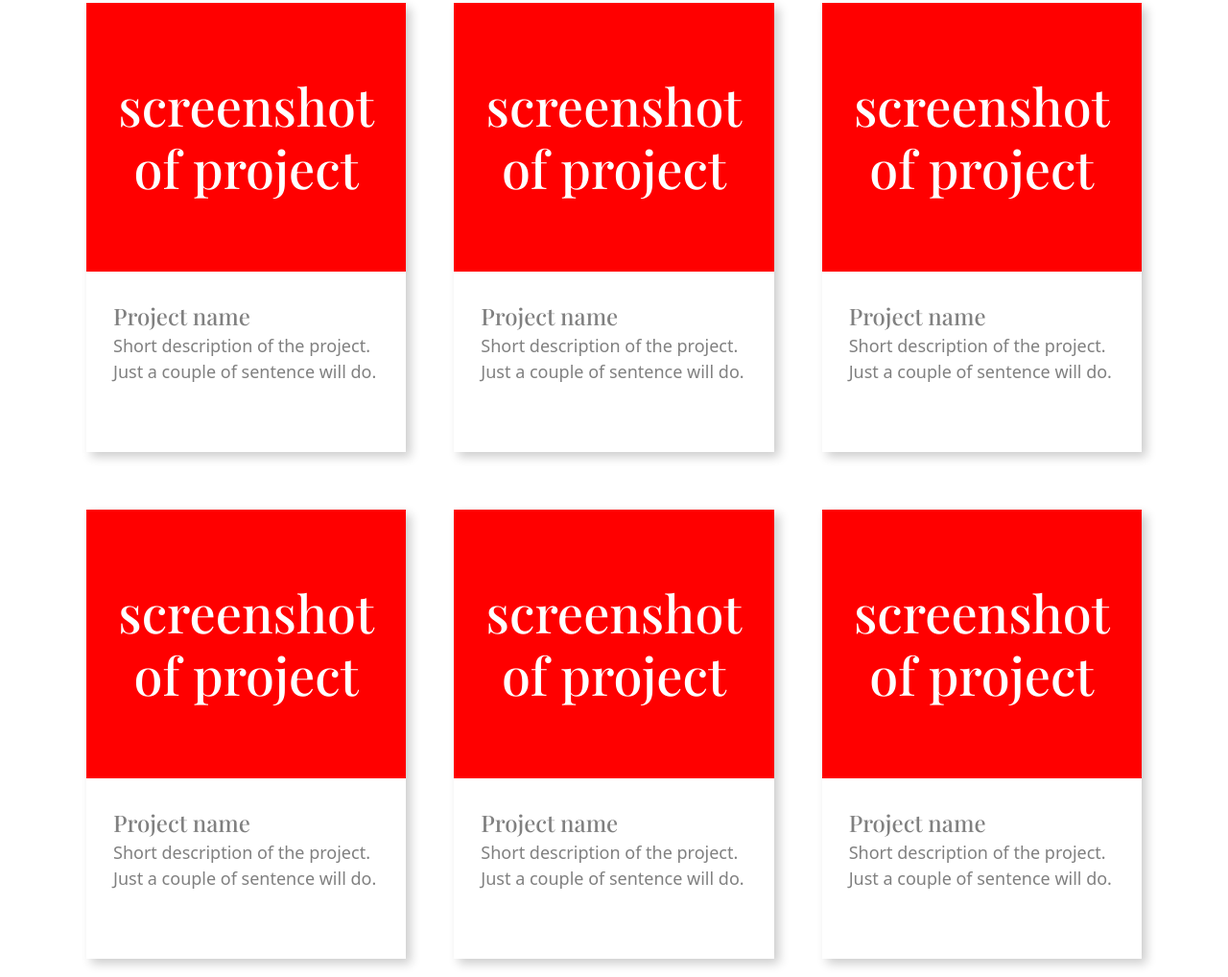
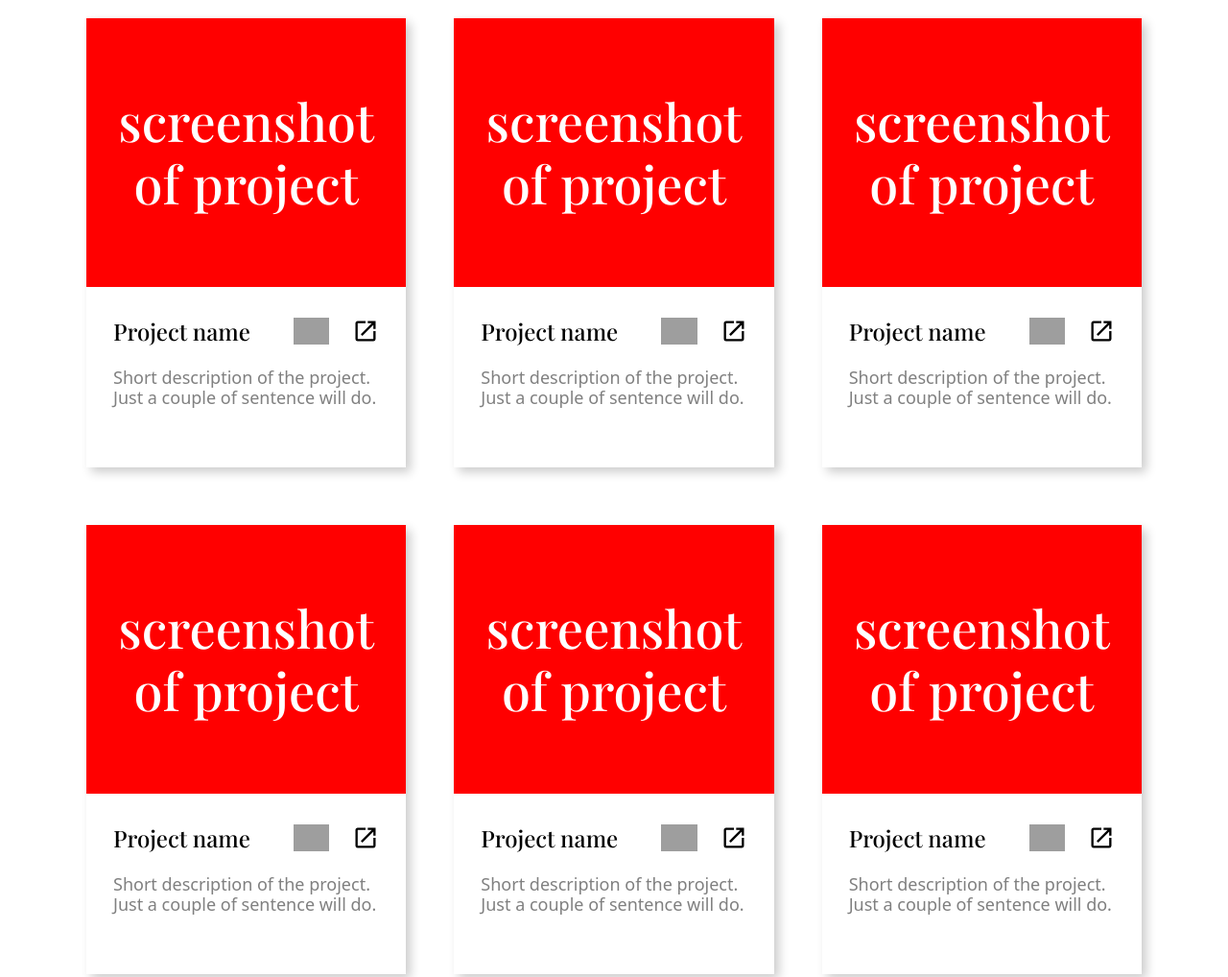
Before and after one commit to riezong/homepage, a website built with webpack: page src/template.html in a window 1280 px wide. Shown: the part 879-1897 px from the top of the page at 96% size. Built offline with nearby package versions, Linux system fonts and the light colour scheme; grey boxes are pictures that could not be loaded; a web font is replaced by a local one.

Commit message:
Refine My Work section design

```diff
--- a/src/styles.css
+++ b/src/styles.css
@@ -126,6 +126,10 @@ h6 {
   padding: 62px 90px 126px 90px;
 }
 
+.my-work h1 {
+  margin-bottom: 1rem;
+}
+
 .work-card-grid {
   display: grid;
   grid-template-columns: repeat(3, 1fr);
@@ -159,19 +163,42 @@ h6 {
   line-height: 1.2;
 }
 
-.work-desc {
+.work-text {
   padding: 28px;
   flex-grow: 1;
+  display: flex;
+  flex-direction: column;
+  gap: 20px;
 }
 
-.work-desc p:first-child {
+.work-text .heading {
+  display: flex;
+  justify-content: space-between;
+  align-items: center;
+}
+
+.share-links {
+  flex-grow: 0;
+  display: flex;
+  flex-direction: row;
+  justify-content: flex-end;
+  gap: 24px;
+}
+
+.share-links img {
+  height: 28px;
+}
+
+.work-text .name {
+  color: black;
   font-family: "Playfair Display", serif;
   font-weight: 500;
   font-size: 24px;
 }
 
-.work-desc p:last-child {
+.work-text .caption {
   font-size: 18px;
+  line-height: 1.2;
 }
 
 .footer {
--- a/src/template.html
+++ b/src/template.html
@@ -14,7 +14,7 @@
   </head>
   <body>
     <div class="about">
-      <div class="background-shape"></div>
+      <div class="background-shape dropshadow"></div>
       <div class="profile-pic dropshadow">
         <h1>Ashley Williams</h1>
       </div>
@@ -31,12 +31,15 @@
         <div class="social-icons">
           <img
             src="https://cdn.jsdelivr.net/gh/devicons/devicon@latest/icons/github/github-original.svg"
+            alt="github"
           />
           <img
             src="https://cdn.jsdelivr.net/gh/devicons/devicon@latest/icons/linkedin/linkedin-original.svg"
+            alt="linkedin"
           />
           <img
             src="https://cdn.jsdelivr.net/gh/devicons/devicon@latest/icons/twitter/twitter-original.svg"
+            alt="twitter"
           />
         </div>
       </div>
@@ -48,9 +51,18 @@
           <div class="work-img">
             <p>screenshot of project</p>
           </div>
-          <div class="work-desc">
-            <p>Project name</p>
-            <p>
+          <div class="work-text">
+            <div class="heading">
+              <p class="name">Project name</p>
+              <div class="share-links">
+                <img
+                  src="https://cdn.jsdelivr.net/gh/devicons/devicon@latest/icons/github/github-original.svg"
+                  alt="github"
+                />
+                <img src="../assets/open-in-new.svg" alt="open in new tab" />
+              </div>
+            </div>
+            <p class="caption">
               Short description of the project. Just a couple of sentence will
               do.
             </p>
@@ -60,9 +72,18 @@
           <div class="work-img">
             <p>screenshot of project</p>
           </div>
-          <div class="work-desc">
-            <p>Project name</p>
-            <p>
+          <div class="work-text">
+            <div class="heading">
+              <p class="name">Project name</p>
+              <div class="share-links">
+                <img
+                  src="https://cdn.jsdelivr.net/gh/devicons/devicon@latest/icons/github/github-original.svg"
+                  alt="github"
+                />
+                <img src="../assets/open-in-new.svg" alt="open in new tab" />
+              </div>
+            </div>
+            <p class="caption">
               Short description of the project. Just a couple of sentence will
               do.
             </p>
@@ -72,9 +93,18 @@
           <div class="work-img">
             <p>screenshot of project</p>
           </div>
-          <div class="work-desc">
-            <p>Project name</p>
-            <p>
+          <div class="work-text">
+            <div class="heading">
+              <p class="name">Project name</p>
+              <div class="share-links">
+                <img
+                  src="https://cdn.jsdelivr.net/gh/devicons/devicon@latest/icons/github/github-original.svg"
+                  alt="github"
+                />
+                <img src="../assets/open-in-new.svg" alt="open in new tab" />
+              </div>
+            </div>
+            <p class="caption">
               Short description of the project. Just a couple of sentence will
               do.
             </p>
@@ -84,9 +114,18 @@
           <div class="work-img">
             <p>screenshot of project</p>
           </div>
-          <div class="work-desc">
-            <p>Project name</p>
-            <p>
+          <div class="work-text">
+            <div class="heading">
+              <p class="name">Project name</p>
+              <div class="share-links">
+                <img
+                  src="https://cdn.jsdelivr.net/gh/devicons/devicon@latest/icons/github/github-original.svg"
+                  alt="github"
+                />
+                <img src="../assets/open-in-new.svg" alt="open in new tab" />
+              </div>
+            </div>
+            <p class="caption">
               Short description of the project. Just a couple of sentence will
               do.
             </p>
@@ -96,9 +135,18 @@
           <div class="work-img">
             <p>screenshot of project</p>
           </div>
-          <div class="work-desc">
-            <p>Project name</p>
-            <p>
+          <div class="work-text">
+            <div class="heading">
+              <p class="name">Project name</p>
+              <div class="share-links">
+                <img
+                  src="https://cdn.jsdelivr.net/gh/devicons/devicon@latest/icons/github/github-original.svg"
+                  alt="github"
+                />
+                <img src="../assets/open-in-new.svg" alt="open in new tab" />
+              </div>
+            </div>
+            <p class="caption">
               Short description of the project. Just a couple of sentence will
               do.
             </p>
@@ -108,9 +156,18 @@
           <div class="work-img">
             <p>screenshot of project</p>
           </div>
-          <div class="work-desc">
-            <p>Project name</p>
-            <p>
+          <div class="work-text">
+            <div class="heading">
+              <p class="name">Project name</p>
+              <div class="share-links">
+                <img
+                  src="https://cdn.jsdelivr.net/gh/devicons/devicon@latest/icons/github/github-original.svg"
+                  alt="github"
+                />
+                <img src="../assets/open-in-new.svg" alt="open in new tab" />
+              </div>
+            </div>
+            <p class="caption">
               Short description of the project. Just a couple of sentence will
               do.
             </p>
```
Also changed, not shown: assets/email-outline.svg (added), assets/open-in-new.svg (added), assets/phone-outline.svg (added).
